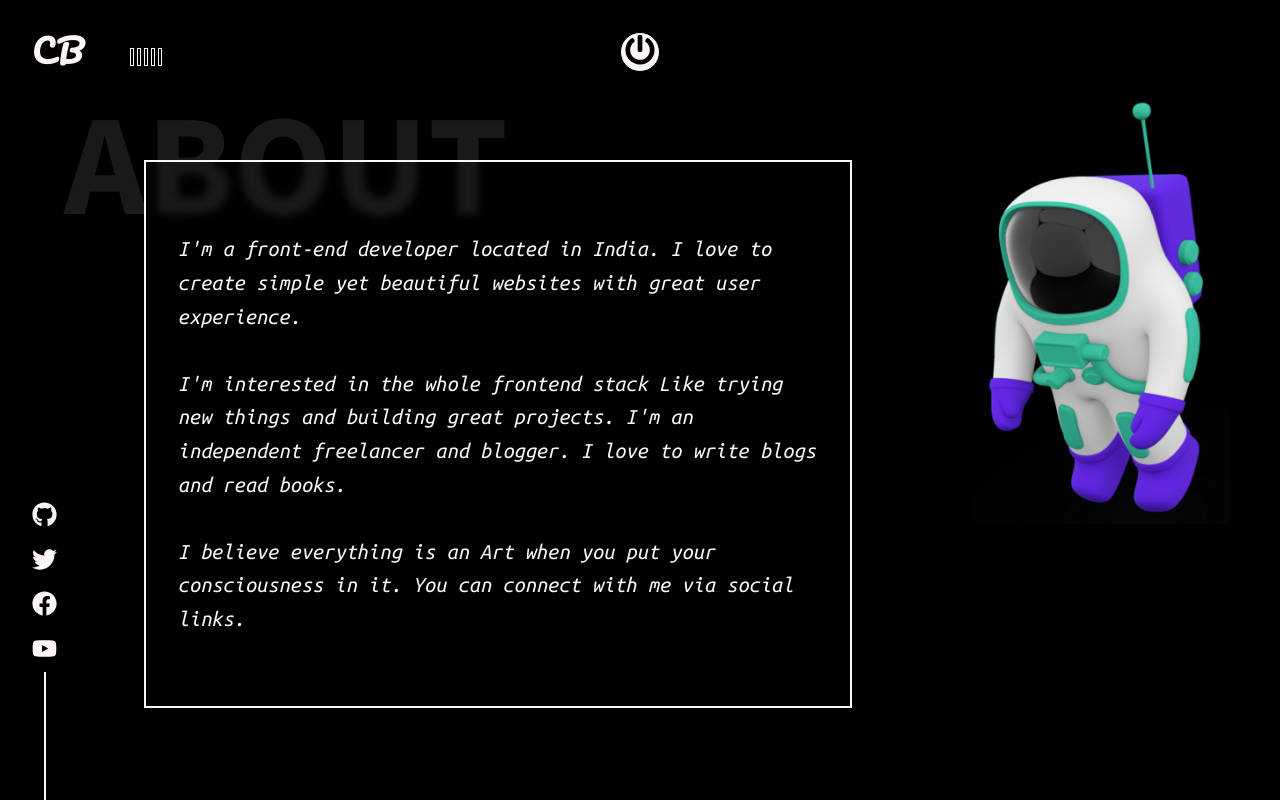
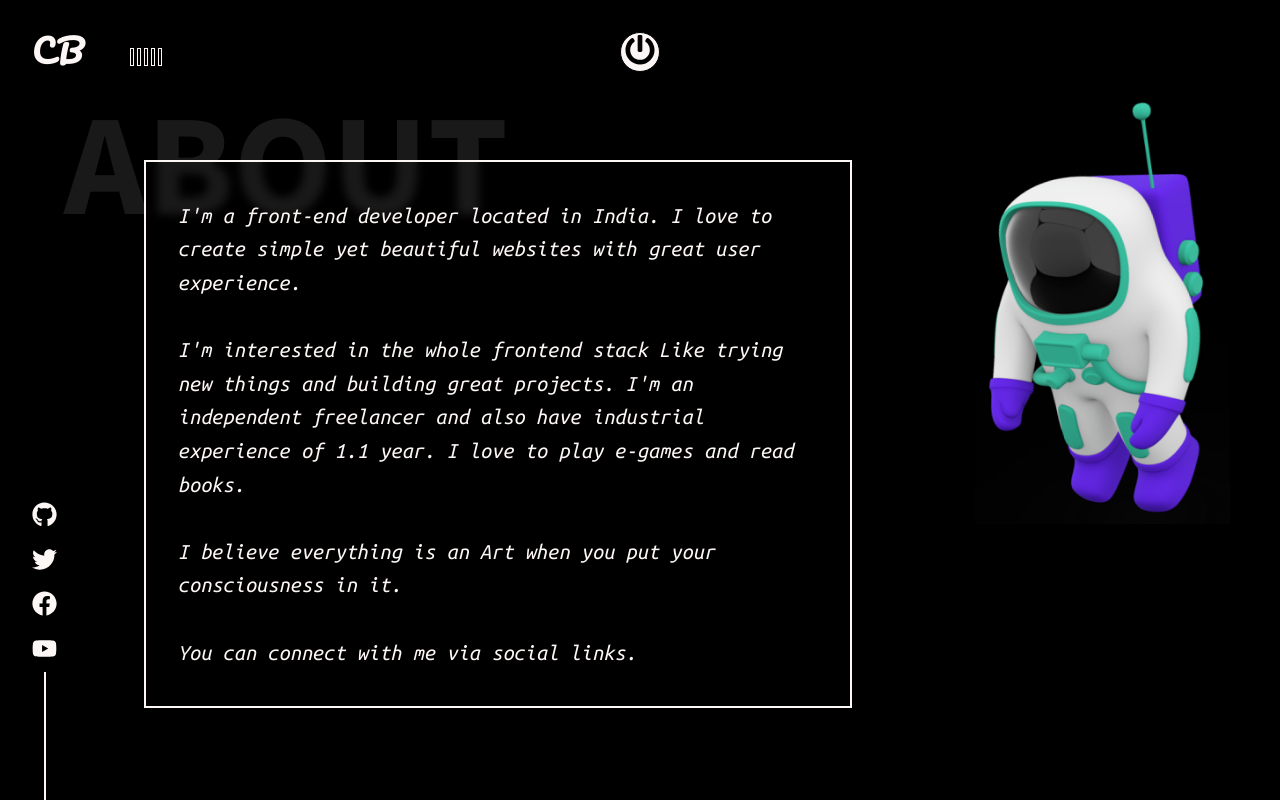
Before and after one commit to Milan-Sharma-449/portfolio-3d, a React (Create React App) app: page /about in a window 1280 px wide. Built offline with nearby package versions, Linux system fonts and the light colour scheme.

Commit message:
added some feature to about page

```diff
--- a/src/components/AboutPage.js
+++ b/src/components/AboutPage.js
@@ -74,9 +74,9 @@ const AboutPage = () => {
         <Main>
         I'm a front-end developer located in India. I love to create simple yet beautiful websites with great user experience.
 <br /> <br/>
-I'm interested in the whole frontend stack Like trying new things and building great projects. I'm an independent freelancer and blogger. I love to write blogs and read books.
+I'm interested in the whole frontend stack Like trying new things and building great projects. I'm an independent freelancer and also have industrial experience of 1.1 year. I love to play e-games and read books.
 <br/> <br/>
-I believe everything is an Art when you put your consciousness in it. You can connect with me via social links.
+I believe everything is an Art when you put your consciousness in it. <br/><br/>You can connect with me via social links.
         </Main>
 
         <BigTitle text="ABOUT" top="10%" left="5%" />
```
